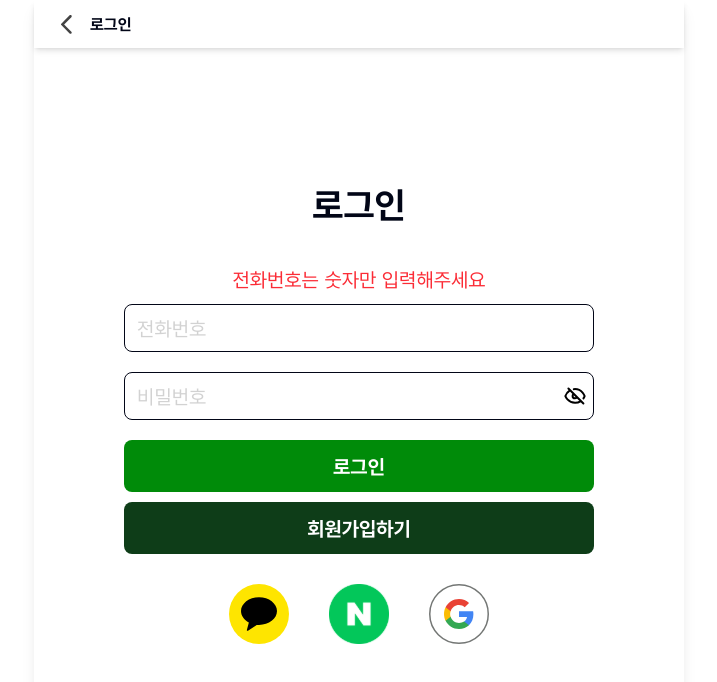
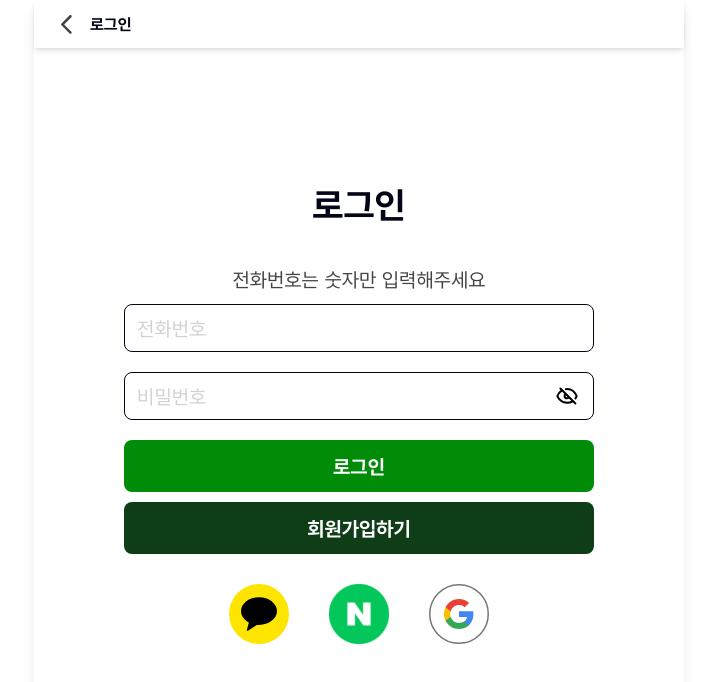
Before and after one commit to prgrms-web-devcourse-final-project/WEB5_6_MOCI_FE, a Next.js app: page /login in a window 1280 px wide. Shown: the top 682 px of the page, without its empty margins (281-998 px from the left). Built offline with nearby package versions, Linux system fonts and the light colour scheme; no server answers.

Commit message:
[Refactor]lighthouse관련수정

```diff
--- a/src/app/(stack)/chat/[id]/components/ChatListMento.tsx
+++ b/src/app/(stack)/chat/[id]/components/ChatListMento.tsx
@@ -138,6 +138,7 @@ function ChatListMento({ id }: { id: string }) {
           <button
             type="button"
             className="bg-lightgreen p-2 rounded-full absolute top-auto right-2 hover:bg-lightyellow hover:scale-105 hover:ring-4 hover:ring-yellow-default active:bg-lightyellow active:scale-105 active:ring-4 active:ring-yellow-default  peer cursor-pointer"
+            aria-label="채팅 도움말"
           >
             <Help />
           </button>
--- a/src/app/(stack)/login/components/LoginForm.tsx
+++ b/src/app/(stack)/login/components/LoginForm.tsx
@@ -70,7 +70,7 @@ function LoginForm() {
 
   return (
     <>
-      <p className="text-xl text-red-500">{errorMessage}</p>
+      <p className="text-xl text-darkgray">{errorMessage}</p>
       <form onSubmit={handleLogin} className="w-9/10 flex flex-col gap-5">
         <Input
           placeholder="전화번호"
@@ -92,7 +92,7 @@ function LoginForm() {
             onClick={toggleHidePW}
             aria-label="비밀번호 표시/숨기기"
             aria-pressed={hidePW}
-            className="absolute right-2 bottom-0 top-0 flex-center"
+            className="absolute right-2 bottom-0 top-0 flex-center p-2"
           >
             {hidePW ? <EyeClose /> : <EyeOpen />}
           </button>
--- a/src/app/(stack)/my-page/components/ChangePasswordForm.tsx
+++ b/src/app/(stack)/my-page/components/ChangePasswordForm.tsx
@@ -90,6 +90,7 @@ function ChangeButtonForm() {
               onClick={toggleHidePW}
               aria-label="비밀번호 표시/숨기기"
               aria-pressed={hidePW}
+              className="p-2"
             >
               {hidePW ? <EyeClose /> : <EyeOpen />}
             </button>
@@ -116,6 +117,7 @@ function ChangeButtonForm() {
               onClick={toggleHidePWValidate}
               aria-label="비밀번호 표시/숨기기"
               aria-pressed={hidePWValidate}
+              className="p-2"
             >
               {hidePWValidate ? <EyeClose /> : <EyeOpen />}
             </button>
--- a/src/app/(stack)/register/components/RegisterPasswordForm.tsx
+++ b/src/app/(stack)/register/components/RegisterPasswordForm.tsx
@@ -80,6 +80,7 @@ function RegisterPasswordForm({ onSubmit, isKeyboardOpen, isLoading }: Props) {
             onClick={toggleHidePW}
             aria-label="비밀번호 표시/숨기기"
             aria-pressed={hidePW}
+            className="p-2"
           >
             {hidePW ? <EyeClose /> : <EyeOpen />}
           </button>
@@ -107,6 +108,7 @@ function RegisterPasswordForm({ onSubmit, isKeyboardOpen, isLoading }: Props) {
             onClick={toggleHidePWValidate}
             aria-label="비밀번호 표시/숨기기"
             aria-pressed={hidePWValidate}
+            className="p-2"
           >
             {hidePWValidate ? <EyeClose /> : <EyeOpen />}
           </button>
```
